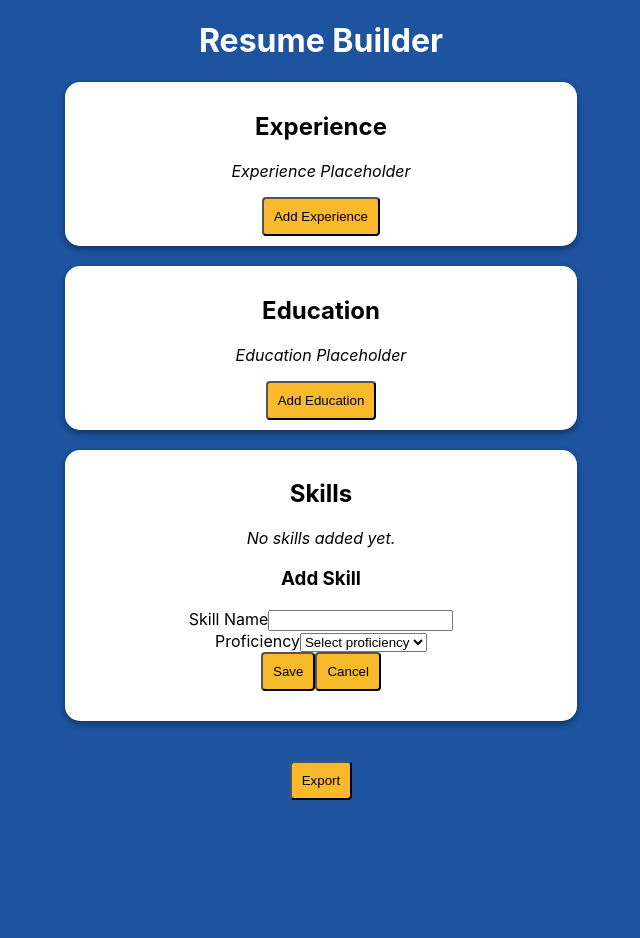
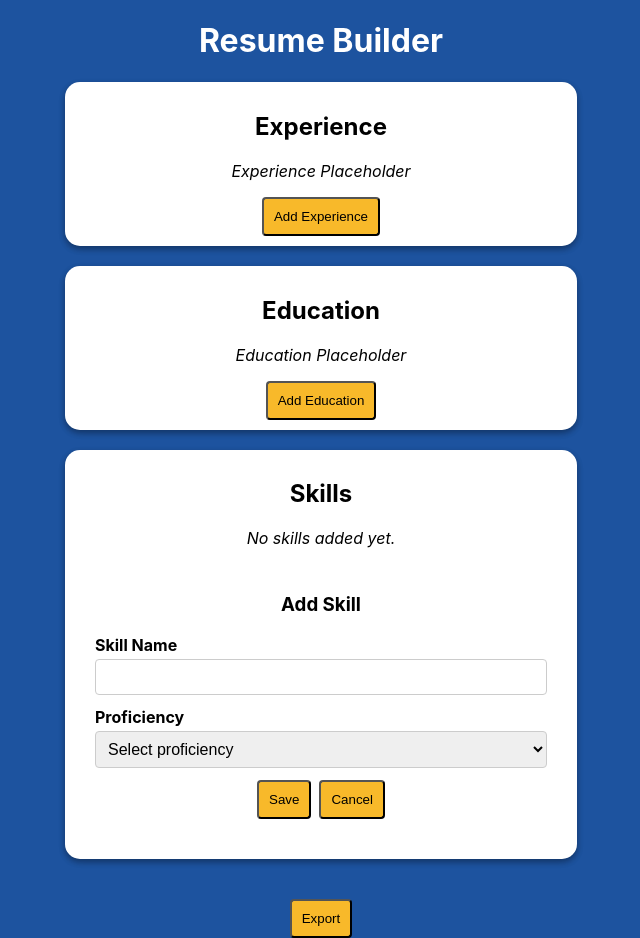
Before and after one commit to jimmyMsh/orientation-project-JS-26.SPR.B, a React (Create React App) app: page / in a window 1280 px wide. Both pictures are taken after a click on the button "Add Skill". Shown: the whole page, without its empty margins (319-959 px from the left). Before the commit the page ends 800 px from the top, so only its background shows below. Built offline with nearby package versions, Linux system fonts and the light colour scheme.

Commit message:
Add styles for skill form and skill display

```diff
--- a/src/App.css
+++ b/src/App.css
@@ -26,4 +26,71 @@ button {
   padding: 10px;
   border-radius: 4px;
   background-color: rgb(248 185 42);
+  cursor: pointer;
 }
+
+button:hover {
+  opacity: 0.85;
+}
+
+.skillItem {
+  padding: 8px 20px;
+  border-bottom: 1px solid #eee;
+}
+
+.skillItem:last-of-type {
+  border-bottom: none;
+}
+
+.skillDisplay {
+  display: flex;
+  justify-content: space-between;
+  align-items: center;
+}
+
+.skillDisplay p {
+  margin: 4px 0;
+}
+
+.editButton {
+  padding: 6px 12px;
+  font-size: 0.85rem;
+}
+
+.skillForm {
+  padding: 10px 0;
+}
+
+.formGroup {
+  display: flex;
+  flex-direction: column;
+  margin-bottom: 12px;
+  text-align: left;
+  padding: 0 20px;
+}
+
+.formGroup label {
+  margin-bottom: 4px;
+  font-weight: bold;
+}
+
+.formGroup input,
+.formGroup select {
+  padding: 8px;
+  border: 1px solid #ccc;
+  border-radius: 4px;
+  font-size: 1rem;
+}
+
+.formActions {
+  display: flex;
+  gap: 8px;
+  justify-content: center;
+  margin-top: 8px;
+}
+
+.error {
+  color: red;
+  font-size: 0.85rem;
+  margin-top: 4px;
+}
```
